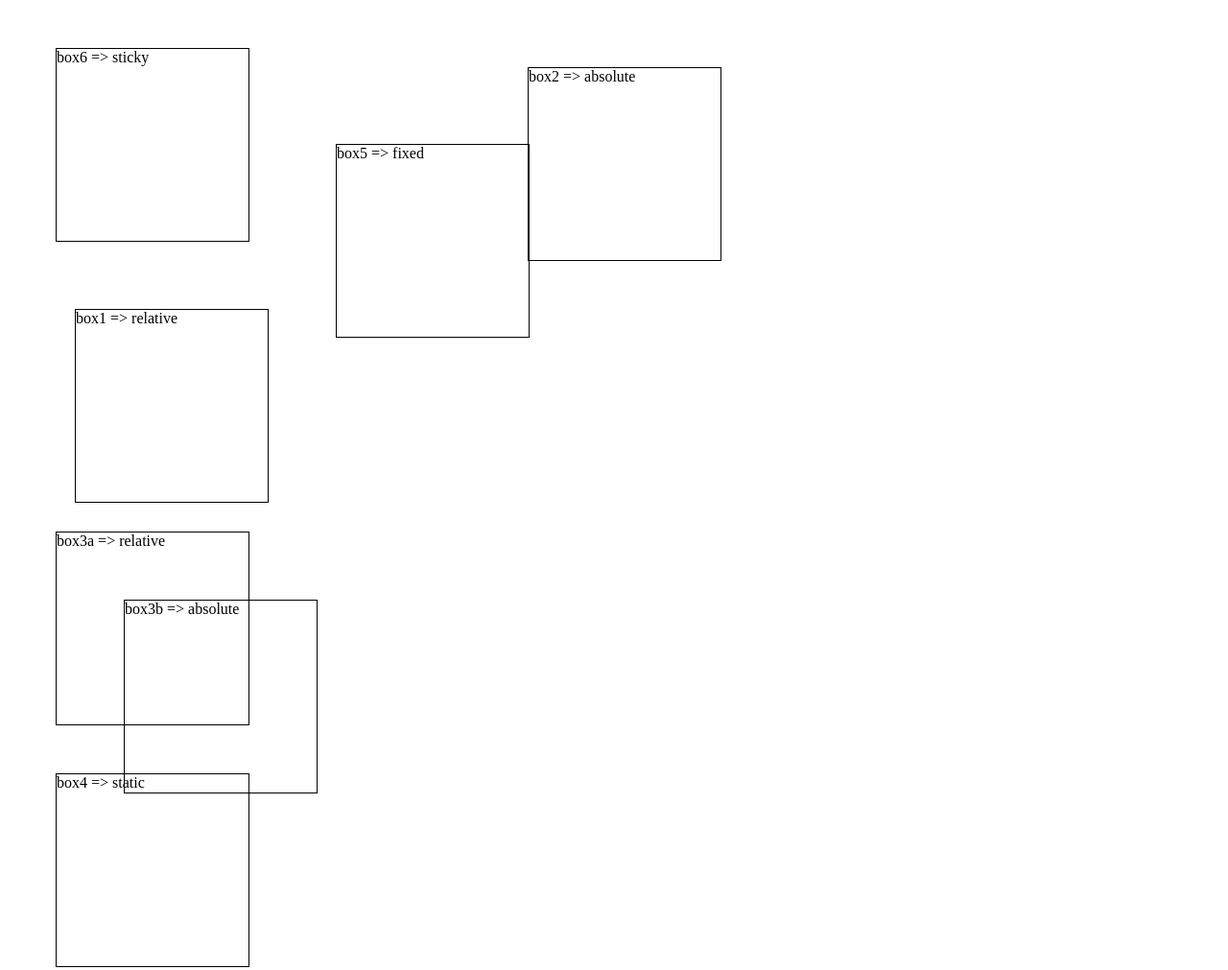
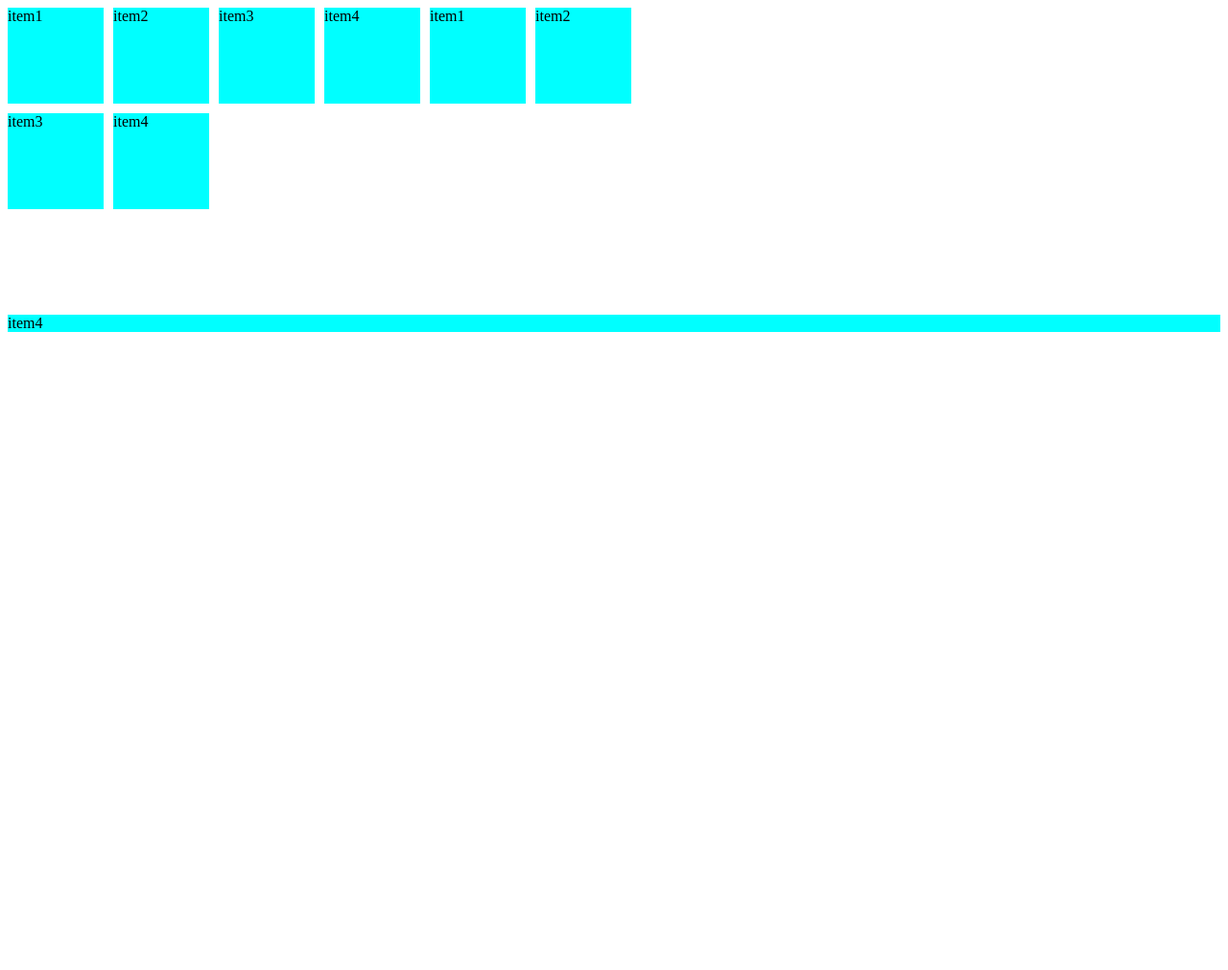
Before and after one commit to pranjalgogoi1209/edureka-full-stack-developement-course, a plain HTML site: page edureka-frontend-course/edureka-css-course/part-07/index.html in a window 1280 px wide. Shown: the whole page at 96% size. After the commit the page ends 800 px from the top, so only its background shows below. Drawn offline with Linux system fonts and the light colour scheme; a web font is replaced by a local one.

Commit message:
Edureka course day-18, class-14 (Css-07, Thursday, 25/01/2024)

```diff
--- a/edureka-frontend-course/edureka-css-course/part-07/index.html
+++ b/edureka-frontend-course/edureka-css-course/part-07/index.html
@@ -3,55 +3,62 @@
   <head>
     <meta charset="UTF-8" />
     <meta name="viewport" content="width=device-width, initial-scale=1.0" />
-    <title>Document</title>
+    <title>
+      Edureka course day-18, class-14 (Css-07, Thursday, 25/01/2024)
+    </title>
+    <link rel="preconnect" href="https://fonts.googleapis.com" />
+    <link rel="preconnect" href="https://fonts.gstatic.com" crossorigin />
+    <link
+      href="https://fonts.googleapis.com/css2?family=Edu+AU+VIC+WA+NT+Arrows:wght@400..700&family=Monsieur+La+Doulaise&display=swap"
+      rel="stylesheet"
+    />
     <style>
-      .box {
-        border: 1px solid black;
+      .container1 {
+        width: 200px;
+        height: 100px;
+        background-color: red;
+        margin: 20px;
+        position: absolute;
+        z-index: 1;
+        color: #fff;
+        font-size: 20px;
+        font-family: "Edu AU VIC WA NT Arrows", cursive;
+        font-weight: 900;
+        font-style: oblique;
+      }
+      .container2 {
+        width: 400px;
         height: 200px;
-        width: 200px;
-        margin: 50px;
+        background-color: blue;
+        margin: 20px;
+        position: absolute;
       }
-      .box1 {
-        position: relative;
-        top: 20px;
-        left: 20px;
+      .grid-container {
+        display: grid;
+        grid-template-columns: 100px 100px 100px 100px 100px 100px;
+        grid-template-rows: 100px 100px 100px;
+        grid-gap: 10px;
       }
-      .box2 {
-        position: absolute;
-        top: 20px;
-        left: 500px;
-      }
-      .box3a {
-        position: relative;
-      }
-      .box3b {
-        position: absolute;
-        top: 20px;
-        left: 20px;
-      }
-      .box4 {
-        position: static;
-      }
-      .box5 {
-        position: fixed;
-        top: 100px;
-        left: 300px;
-      }
-      .box6 {
-        position: sticky;
-        top: 20px;
+      .grid-item {
+        background-color: aqua;
       }
     </style>
   </head>
   <body>
-    <div class="box box6">box6 => sticky</div>
-    <div class="box box1">box1 => relative</div>
-    <div class="box box5">box5 => fixed</div>
-    <div class="box box2">box2 => absolute</div>
-    <div class="box box3a">
-      box3a => relative
-      <div class="box box3b">box3b => absolute</div>
+    <!-- <div class="container1">CONTAINER ONE</div>
+    <div class="container2">CONTAINER TWO</div> -->
+
+    <!-- grid -->
+    <div class="grid-container">
+      <div class="grid-item">item1</div>
+      <div class="grid-item">item2</div>
+      <div class="grid-item">item3</div>
+      <div class="grid-item">item4</div>
+      <div class="grid-item">item1</div>
+      <div class="grid-item">item2</div>
+      <div class="grid-item">item3</div>
+      <div class="grid-item">item4</div>
     </div>
-    <div class="box box4">box4 => static</div>
+    <div class="grid-item">item4</div>
   </body>
 </html>
```
Also changed, not shown: edureka-frontend-course/edureka-css-course/part-01/index.html (+3 -1 lines), edureka-frontend-course/edureka-css-course/part-02/index.html (+3 -1 lines), edureka-frontend-course/edureka-css-course/part-03/index.html (+1 -1 lines), edureka-frontend-course/edureka-css-course/part-04/index.html (+1 -1 lines), edureka-frontend-course/edureka-css-course/part-05/index.html (+1 -1 lines), edureka-frontend-course/edureka-css-course/part-06/index.html (+3 -1 lines), edureka-frontend-course/edureka-css-course/part-07/part-07.txt (+12 -1 lines), 2 other files.
